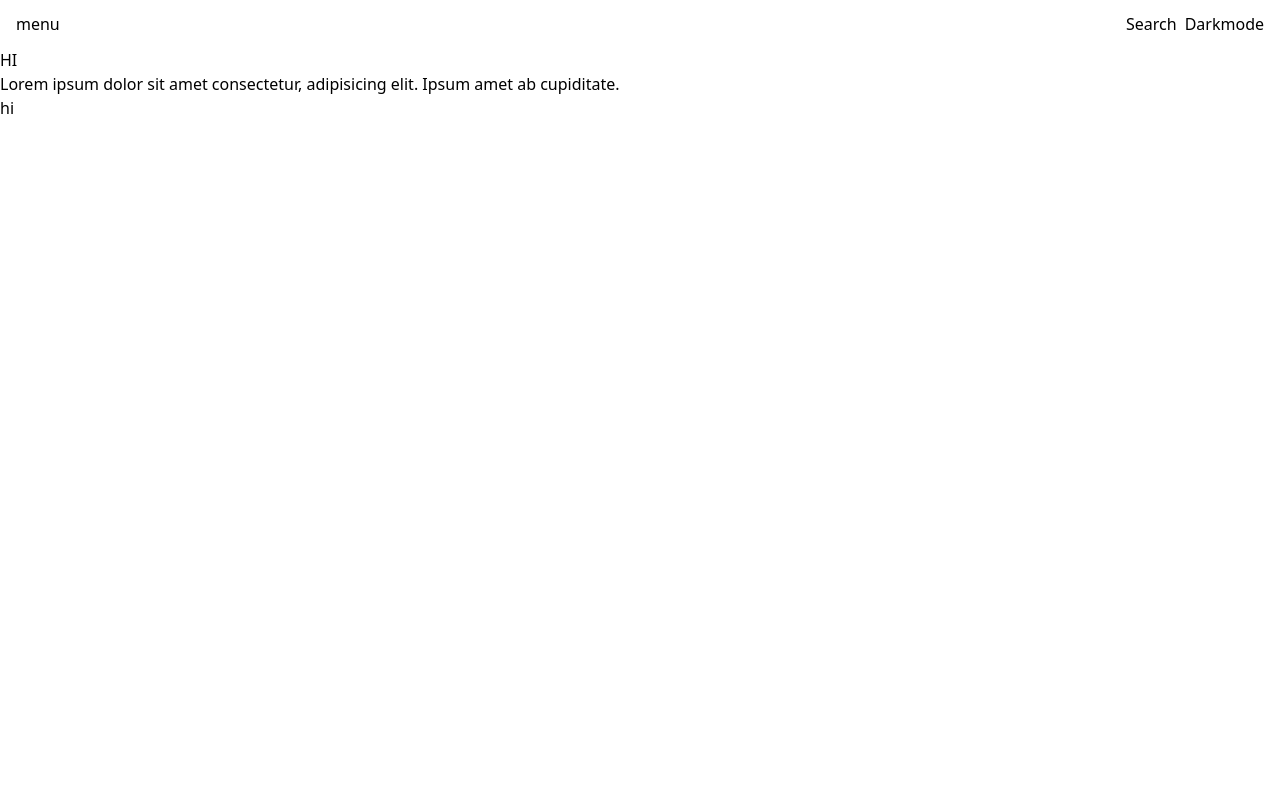
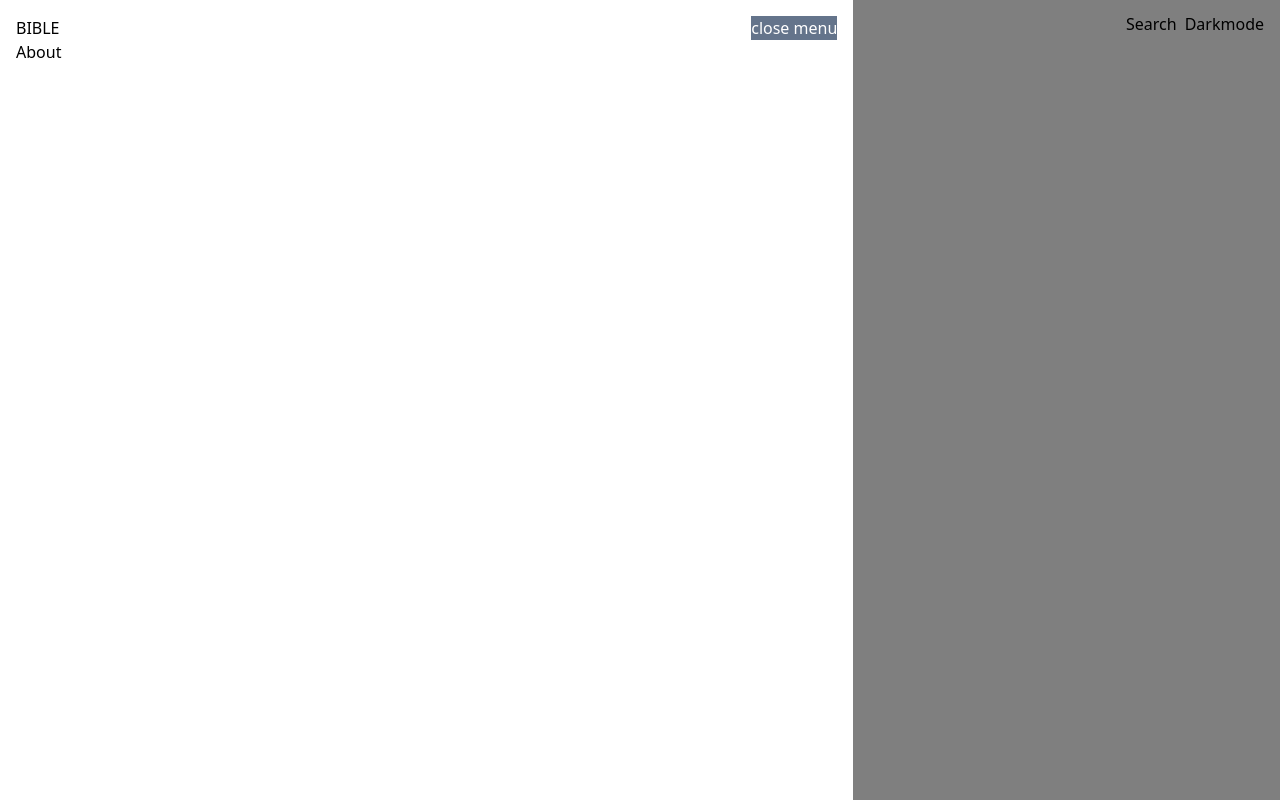
Before and after one commit to bibliahlgn/biblia-hlgn, a React (Vite) app: page / in a window 1280 px wide. Both pictures are taken after a click on the button "menu". Built offline with nearby package versions, Linux system fonts and the light colour scheme.

Commit message:
Dropdown
- Added tailwind auto sorter plugin

```diff
--- a/package.json
+++ b/package.json
@@ -24,6 +24,8 @@
     "eslint-plugin-react-hooks": "^4.6.2",
     "eslint-plugin-react-refresh": "^0.4.7",
     "postcss": "^8.4.40",
+    "prettier": "^3.3.3",
+    "prettier-plugin-tailwindcss": "^0.6.5",
     "tailwindcss": "^3.4.7",
     "typescript": "^5.2.2",
     "vite": "^5.3.4"
--- a/src/components/header.tsx
+++ b/src/components/header.tsx
@@ -13,10 +13,16 @@ function Header() {
       >
         menu
       </button>
-      <div className="fixed invisible top-0 left-0 z-10 bg-white p-4 w-2/3 h-dvh">
+      <div
+        data-menustatus={menuStatus === "open" ? "open" : "close"}
+        className="invisible fixed left-0 top-0 z-10 h-dvh w-2/3 bg-white p-4 data-menustatus:visible"
+      >
         <div className="flex justify-between">
           <div>BIBLE</div>
-          <button onClick={() => closeMenu} className="text-white bg-slate-500">
+          <button
+            onClick={() => closeMenu()}
+            className="bg-slate-500 text-white"
+          >
             close menu
           </button>
         </div>
@@ -27,8 +33,9 @@ function Header() {
         </ul>
       </div>
       <div
-        onClick={() => closeMenu}
-        className="fixed top-0 hidden left-0 h-dvh bg-black opacity-50 w-full"
+        data-menustatus={menuStatus === "open" ? "open" : "close"}
+        onClick={() => closeMenu()}
+        className="fixed left-0 top-0 hidden h-dvh w-full bg-black opacity-50 data-menustatus:block"
       ></div>
       <div className="flex gap-x-2">
         <button>Search</button>
--- a/tailwind.config.js
+++ b/tailwind.config.js
@@ -3,6 +3,9 @@ export default {
   content: ["./index.html", "./src/**/*.{js,ts,jsx,tsx}"],
   theme: {
     extend: {},
+    data: {
+      menustatus: "menustatus='open'",
+    },
   },
   plugins: [],
 };
```
Also changed, not shown: 2 other files (tests, documents, lock files or other folders).
